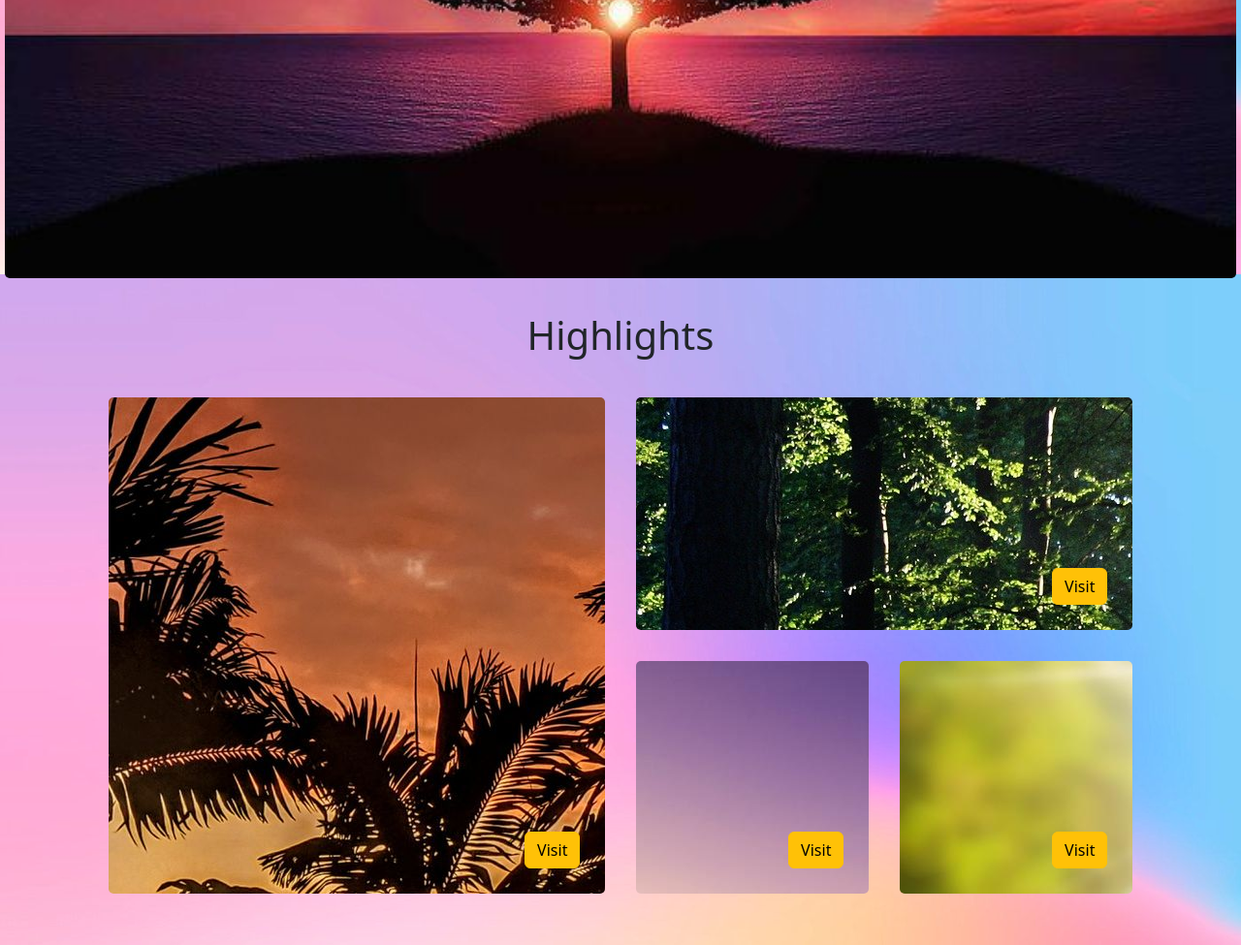
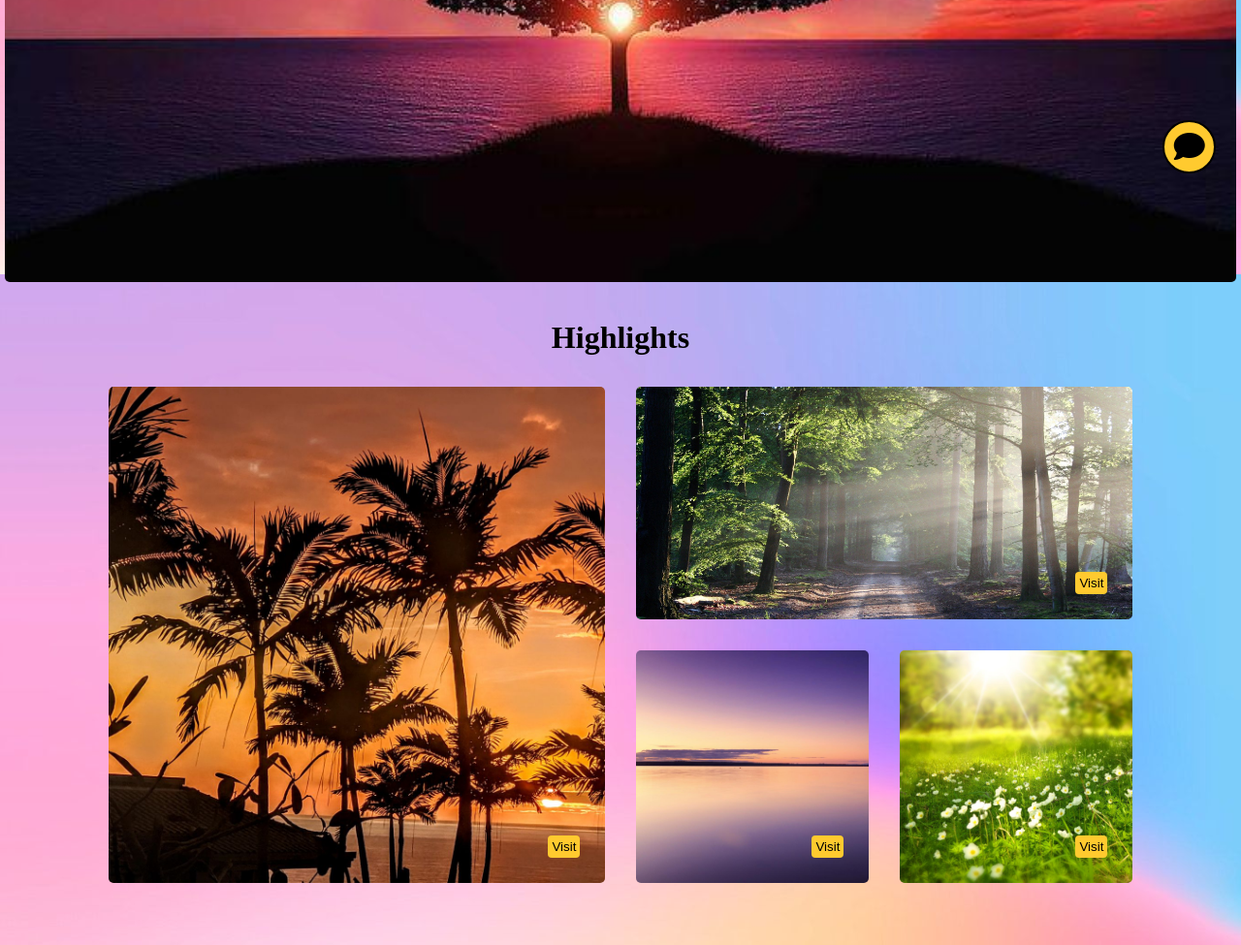
Before and after one commit to sbdaule5/website, a plain HTML site: page index.html in a window 1280 px wide. Shown: the part 570-1545 px from the top of the page at 97% size. Drawn offline with nearby package versions, Linux system fonts and the light colour scheme.

Commit message:
Added help button, minor polishing

```diff
--- a/index.html
+++ b/index.html
@@ -12,11 +12,11 @@
     <link rel="stylesheet" href="https://cdnjs.cloudflare.com/ajax/libs/font-awesome/6.1.1/css/all.min.css"
         integrity="sha512-KfkfwYDsLkIlwQp6LFnl8zNdLGxu9YAA1QvwINks4PhcElQSvqcyVLLD9aMhXd13uQjoXtEKNosOWaZqXgel0g=="
         crossorigin="anonymous" referrerpolicy="no-referrer" />
-    <link href="https://cdn.jsdelivr.net/npm/bootstrap@5.2.0-beta1/dist/css/bootstrap.min.css" rel="stylesheet"
+    <!-- <link href="https://cdn.jsdelivr.net/npm/bootstrap@5.2.0-beta1/dist/css/bootstrap.min.css" rel="stylesheet"
         integrity="sha384-0evHe/X+R7YkIZDRvuzKMRqM+OrBnVFBL6DOitfPri4tjfHxaWutUpFmBp4vmVor" crossorigin="anonymous">
     <script src="https://cdn.jsdelivr.net/npm/bootstrap@5.2.0-beta1/dist/js/bootstrap.bundle.min.js"
         integrity="sha384-pprn3073KE6tl6bjs2QrFaJGz5/SUsLqktiwsUTF55Jfv3qYSDhgCecCxMW52nD2"
-        crossorigin="anonymous"></script>
+        crossorigin="anonymous"></script> -->
 
     <title>Lets Travel!</title>
 </head>
@@ -70,25 +70,25 @@
                 <div class="highlights-content-left">
                     <div class="highlights-content-card1">
                         <div class="card1">
-                            <button class="btn btn-warning visit-btn">Visit</button>
+                            <button class="visit-btn">Visit</button>
                         </div>
                     </div>
                 </div>
                 <div class="highlights-content-right">
                     <div class="highlights-content-card2">
                         <div class="card2">
-                            <button class="btn btn-warning visit-btn">Visit</button>
+                            <button class="visit-btn">Visit</button>
                         </div>
                     </div>
                     <div class="highlights-content-card34">
                         <div class="highlights-content-card3">
                             <div class="card3">
-                                <button class="btn btn-warning visit-btn">Visit</button>
+                                <button class="visit-btn">Visit</button>
                             </div>
                         </div>
                         <div class="highlights-content-card4">
                             <div class="card4">
-                                <button class="btn btn-warning visit-btn">Visit</button>
+                                <button class="visit-btn">Visit</button>
                             </div>
                         </div>
                     </div>
@@ -99,6 +99,11 @@
 
         </div>
     </main>
+    <div class="help">
+        <div class="help-icon-container">
+            <i class="fa fa-comment help-icon" aria-hidden="true"></i>
+        </div>
+    </div>
     <footer>
         &copy; All Rights Reserved
         <div class="socials">
--- a/style.css
+++ b/style.css
@@ -9,13 +9,12 @@ body{
 }
 
 .nav{
-    width: 100vw;
     position: sticky;
     z-index: 2;
     top:0px;
 }
 .logo-box{
-    padding: 0px 0px 0px 25px;
+    padding: 0 0 0 1.5vw;
 }
 .logo{
     min-height: 40px;
@@ -24,7 +23,6 @@ body{
 }
 .title{
     display: flex;
-    width: 100vw;
     background: #0004;
     align-items: center;
     padding: 5px;
@@ -115,19 +113,19 @@ body{
     width: 40vw;
     height: 40vw;
     margin-right: 0px;
-    background: url(img1.jpeg);
+    background-image: url(img1.jpeg);
     box-sizing: border-box;
 }
 .card2{
     position: relative;
-    background: url(img3.jpg);
+    background-image: url(img3.jpg);
     width: 40vw;
     height: 18.75vw;
     box-sizing: border-box;
 }
 .card3{
     position: relative;
-    background: url(img4.jpg);
+    background-image: url(img4.jpg);
     width: 18.75vw;
     height: 18.75vw;
     box-sizing: border-box;
@@ -137,15 +135,50 @@ body{
     position: relative;
     width: 18.75vw;
     height: 18.75vw;
-    background: url(img5.jpg);
+    background-image: url(img5.jpg);
     margin: 0;
     box-sizing: border-box;
 }
 .visit-btn{
     position: absolute;
-    size: 6vw;
+    size: 8vw;
     bottom: 2vw;
     right: 2vw;
+    color: black;
+    padding: 4px;
+    border-radius: 4px;
+    text-decoration: none;
+    background: #ffca2f;
+    border: none;
+}
+
+.help{
+    position: fixed;
+    right: 2vw;
+    bottom: 4vw;
+    font-size: xx-large;
+    background-color: #ffca2f;
+    border: 2px solid black;
+    border-radius: 50%;
+    width: 4vw;
+    height: 4vw;
+}
+.help:hover{
+    right: 1vw;
+    bottom: 3vw;
+    width: 6vw;
+    height: 6vw;
+    font-size: xxx-large;
+}
+.help-icon-container{
+    display: flex;
+    align-items: center;
+    width: 100%;
+    height: 100%;
+    text-align: center;
+}
+.help-icon{
+    width: 100%;
 }
 
 
@@ -161,6 +194,6 @@ footer{
 .socials{
     display: flex;
     padding: 1px;
-    width: 10vw;
+    width: 8vw;
     justify-content: space-between;
 }
```
